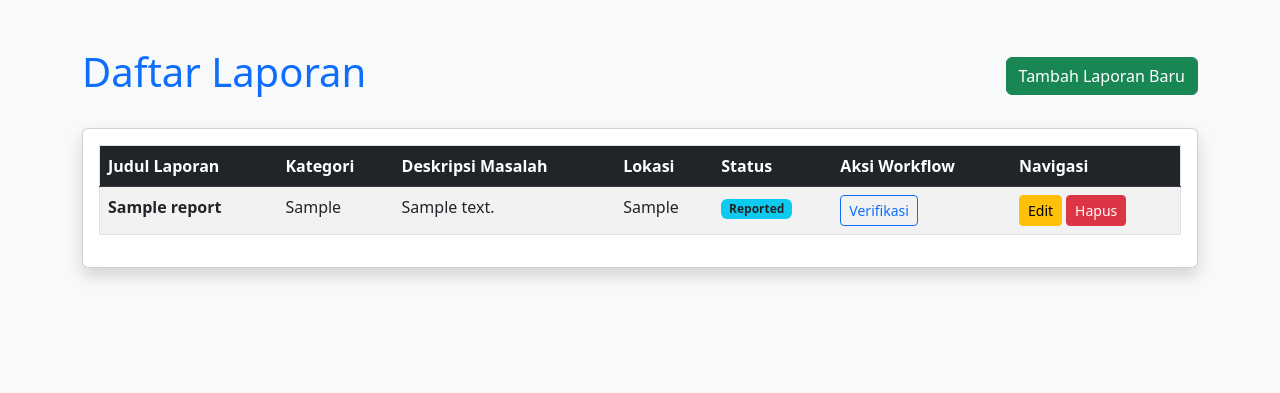
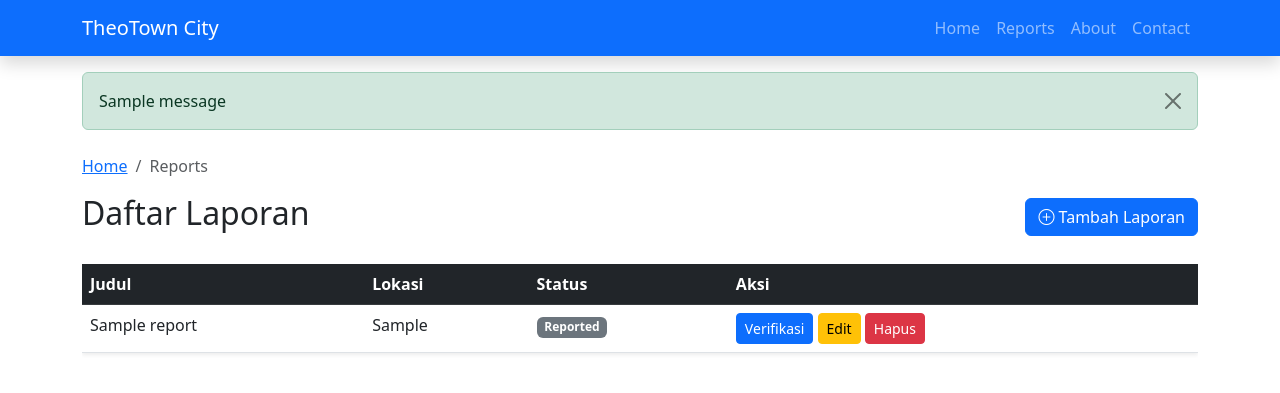
Before and after one commit to IET-Polinela/project-2026-wahyourbaeee, a Django app: page /list/ in a window 1280 px wide. Shown: the top 393 px of the page. Run offline with Django 5.2, Linux system fonts and the light colour scheme; tables that the repository leaves empty hold one stand-in row (values such as "Sample post"); one stand-in notice (Sample message) is shown.

Commit message:
perubahan pada index.html

```diff
--- a/lab 1/WahyuTirtaW_24782096_iet_2026/main_app/templates/main_app/List_report.html
+++ b/lab 1/WahyuTirtaW_24782096_iet_2026/main_app/templates/main_app/List_report.html
@@ -1,86 +1,71 @@
-<!doctype html>
-<html lang="en">
-  <head>
-    <meta charset="UTF-8" />
-    <meta name="viewport" content="width=device-width, initial-scale=1.0" />
-    <title>Daftar Laporan - T-MAP</title>
-    <link
-      rel="stylesheet"
-      href="https://cdn.jsdelivr.net/npm/bootstrap@5.3.0/dist/css/bootstrap.min.css"
-    />
-  </head>
-  <body class="bg-light">
-    <div class="container mt-5">
+{% extends 'base.html' %} {% block content %}
+<nav aria-label="breadcrumb">
+  <ol class="breadcrumb">
+    <li class="breadcrumb-item"><a href="/">Home</a></li>
+    <li class="breadcrumb-item active">Reports</li>
+  </ol>
+</nav>
+
 <div class="d-flex justify-content-between align-items-center mb-4">
-        <h1 class="text-primary">Daftar Laporan</h1>
-        <a href="{% url 'add_report' %}" class="btn btn-success"
-          >Tambah Laporan Baru</a
+  <h2>Daftar Laporan</h2>
+  <a href="{% url 'add_report' %}" class="btn btn-primary"
+    ><i class="bi bi-plus-circle"></i> Tambah Laporan</a
   >
 </div>
-      <div class="card shadow">
-        <div class="card-body">
+
 <div class="table-responsive">
-            <table class="table table-striped table-hover border">
+  <table class="table table-hover shadow-sm">
     <thead class="table-dark">
       <tr>
-                  <th>Judul Laporan</th>
-                  <th>Kategori</th>
-                  <th>Deskripsi Masalah</th>
+        <th>Judul</th>
         <th>Lokasi</th>
         <th>Status</th>
-                  <th>Aksi Workflow</th>
-                  <th>Navigasi</th>
+        <th>Aksi</th>
       </tr>
     </thead>
     <tbody>
       {% for item in laporan %}
       <tr>
-                  <td><strong>{{ item.title }}</strong></td>
-                  <td>{{ item.category }}</td>
-                  <td>{{ item.description|truncatewords:10 }}</td>
+        <td>{{ item.title }}</td>
         <td>{{ item.location }}</td>
         <td>
-                    <span class="badge bg-info text-dark"
-                      >{{ item.get_status_display }}</span
-                    >
+          {% if item.status == 'REPORTED' %}
+          <span class="badge bg-secondary">Reported</span>
+          {% elif item.status == 'VERIFIED' %}
+          <span class="badge bg-primary">Verified</span>
+          {% elif item.status == 'IN_PROGRESS' %}
+          <span class="badge bg-warning text-dark">In Progress</span>
+          {% else %}
+          <span class="badge bg-success">Resolved</span>
+          {% endif %}
         </td>
         <td>
           <form
             action="{% url 'update_status' item.id %}"
             method="POST"
             class="d-inline"
+            onsubmit="
+              return confirm('Apakah Anda yakin ingin mengubah status?');
+            "
           >
             {% csrf_token %} {% if item.status == 'REPORTED' %}
             <input type="hidden" name="status" value="VERIFIED" />
-                      <button
-                        type="submit"
-                        class="btn btn-outline-primary btn-sm"
-                      >
+            <button type="submit" class="btn btn-primary btn-sm">
               Verifikasi
             </button>
             {% elif item.status == 'VERIFIED' %}
             <input type="hidden" name="status" value="IN_PROGRESS" />
-                      <button
-                        type="submit"
-                        class="btn btn-outline-warning btn-sm"
-                      >
+            <button type="submit" class="btn btn-info btn-sm text-white">
               Proses
             </button>
             {% elif item.status == 'IN_PROGRESS' %}
             <input type="hidden" name="status" value="RESOLVED" />
-                      <button
-                        type="submit"
-                        class="btn btn-outline-success btn-sm"
-                      >
+            <button type="submit" class="btn btn-success btn-sm">
               Selesaikan
             </button>
-                      {% else %}
-                      <span class="text-muted small">Selesai</span>
             {% endif %}
           </form>
-                  </td>
-                  <td>
-                    <div class="d-flex gap-1">
+
           <a
             href="{% url 'update_report' item.id %}"
             class="btn btn-warning btn-sm"
@@ -89,24 +74,24 @@
           <a
             href="{% url 'delete_report' item.id %}"
             class="btn btn-danger btn-sm"
+            onclick="
+              return confirm('Are you sure you want to delete this record?');
+            "
             >Hapus</a
           >
-                    </div>
         </td>
       </tr>
       {% empty %}
       <tr>
-                  <td colspan="7" class="text-center text-muted">
-                    Belum ada laporan masuk.
+        <td colspan="4" class="text-center py-5">
+          <p class="text-muted">Belum ada laporan.</p>
+          <a href="{% url 'add_report' %}" class="btn btn-primary btn-sm"
+            >Tambah laporan</a
+          >
         </td>
       </tr>
       {% endfor %}
     </tbody>
   </table>
 </div>
-        </div>
-      </div>
-    </div>
-    <script src="https://cdn.jsdelivr.net/npm/bootstrap@5.3.0/dist/js/bootstrap.bundle.min.js"></script>
-  </body>
-</html>
+{% endblock %}
--- a/lab 1/WahyuTirtaW_24782096_iet_2026/templates/base.html
+++ b/lab 1/WahyuTirtaW_24782096_iet_2026/templates/base.html
@@ -3,7 +3,7 @@
   <head>
     <meta charset="UTF-8" />
     <meta name="viewport" content="width=device-width, initial-scale=1" />
-    <title>{% block title %}IET City{% endblock %}</title>
+    <title>{% block title %}TheoTown City{% endblock %}</title>
     <link
       href="https://cdn.jsdelivr.net/npm/bootstrap@5.3.0/dist/css/bootstrap.min.css"
       rel="stylesheet"
@@ -16,7 +16,7 @@
   <body>
     <nav class="navbar navbar-expand-lg navbar-dark bg-primary shadow">
       <div class="container">
-        <a class="navbar-brand" href="/">IET City</a>
+        <a class="navbar-brand" href="/">TheoTown City</a>
         <button
           class="navbar-toggler"
           type="button"
```
Also changed, not shown: lab 1/WahyuTirtaW_24782096_iet_2026/main_app/templates/main_app/index.html (+15 -59 lines). Lines whose indentation alone changed are shown as unchanged.
